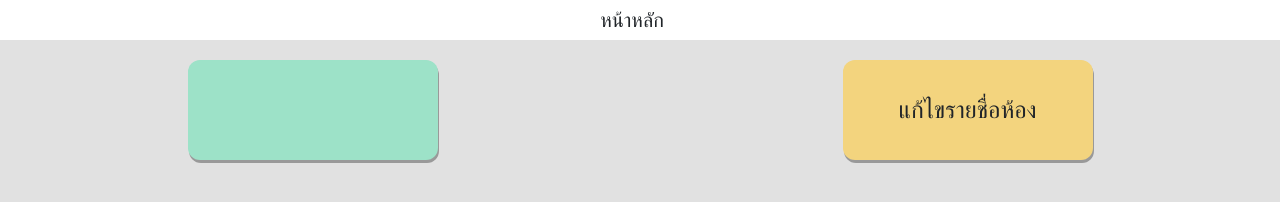
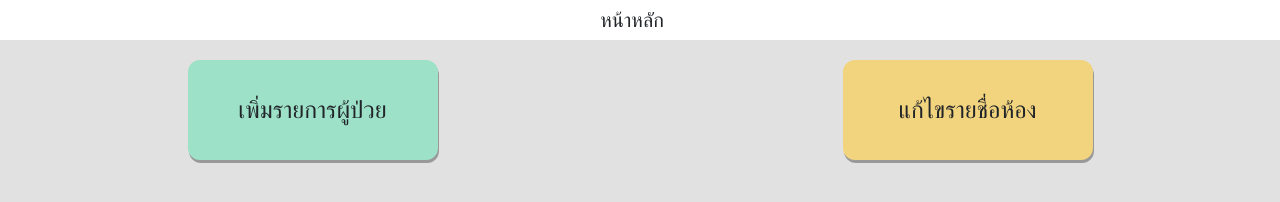
Before and after one commit to n0n9n4iiz/webendproject, a website: page home.html in a window 1280 px wide. Drawn offline with nearby package versions, Linux system fonts and the light colour scheme.

Commit message:
add lastest

```diff
--- a/home.html
+++ b/home.html
@@ -20,8 +20,7 @@
 
       <div class="row" style="text-align: center; margin-top: 20px;" >
         <div class="col-6">
-         <button type="button" onclick="window.location.href='patient_manage.html'" class="btn" style="background-color: rgb(157, 226, 200); border-radius: 12px; box-shadow: 1px 3px #999; width: 250px; height: 100px; font-size: 24px;" >
-        </button>
+         <button type="button" onclick="window.location.href='patient_manage.html'" class="btn" style="background-color: rgb(157, 226, 200); border-radius: 12px; box-shadow: 1px 3px #999; width: 250px; height: 100px; font-size: 24px;" >เพิ่มรายการผู้ป่วย </button>
         </div>
 
         <div class="col-6">
```
